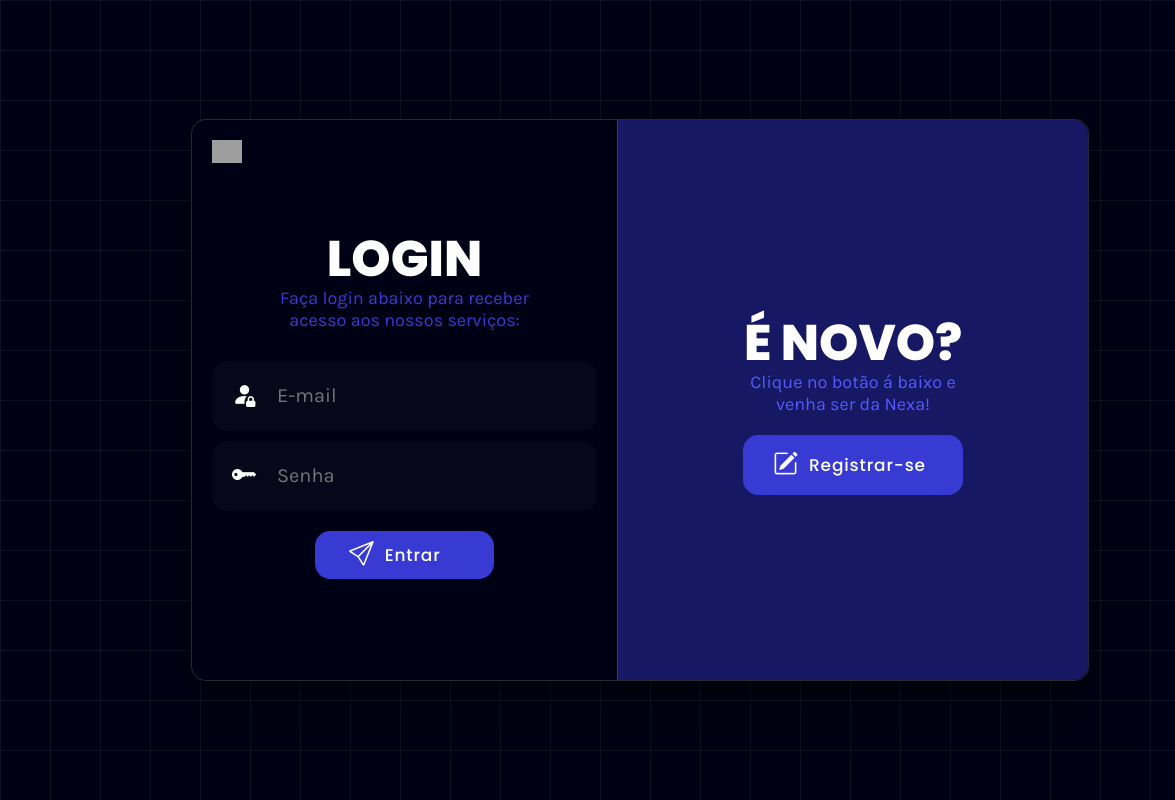
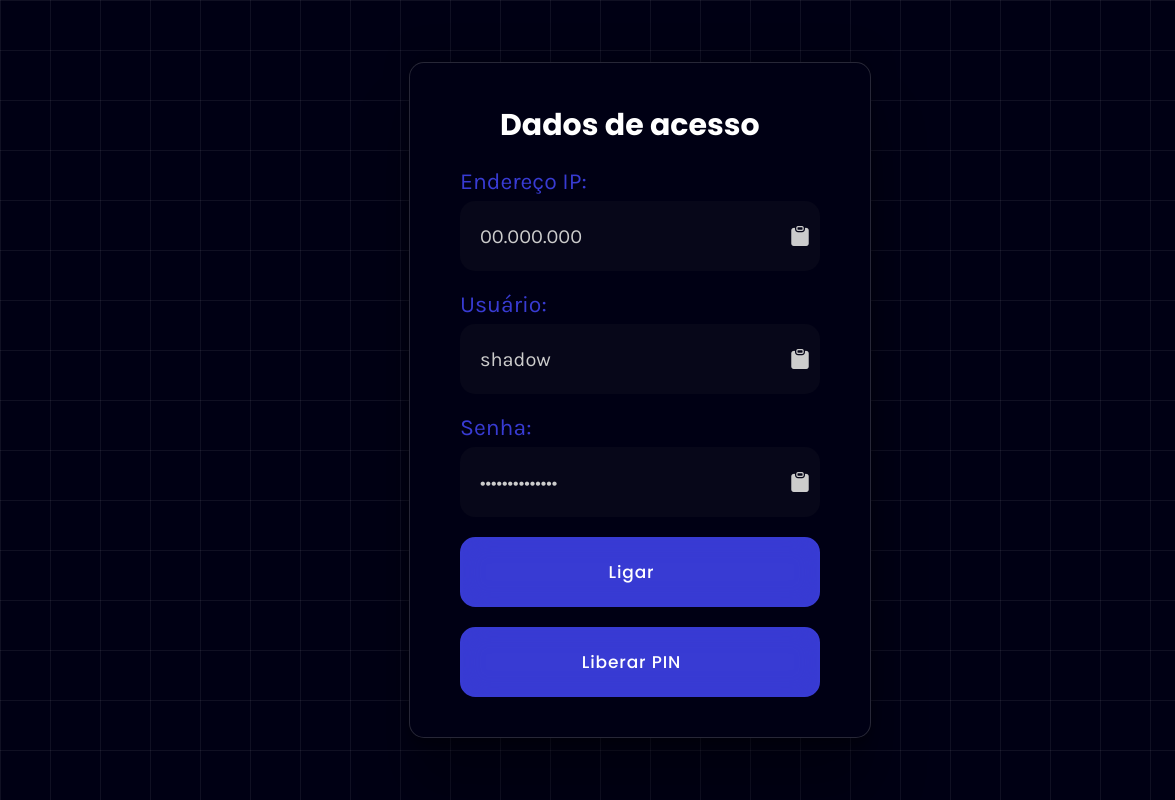
Before and after one commit to Thex2245/Tela-login, a plain HTML site: page index.html in a window 1280 px wide. Both pictures are taken after a click on the button "Registrar-se". Shown: the top 800 px of the page, 0-1175 px from the left. Drawn offline with nearby package versions, Linux system fonts and the light colour scheme; grey boxes are pictures that could not be loaded.

Commit message:
Conclusão - Painel de Máquinas

```diff
--- a/index.html
+++ b/index.html
@@ -6,7 +6,7 @@
     <link rel="stylesheet" href="https://cdn.jsdelivr.net/npm/bootstrap-icons@1.11.3/font/bootstrap-icons.min.css">
     <link rel="stylesheet" href="style.css">
     <link rel="shortcut icon" href="nexa-icon.png" type="image/png">
-    <script src="main.js" defer></script>
+    <script src="script.js" defer></script>
     <title>Login - Agency Nexa</title>
 </head>
 <body>
@@ -40,7 +40,37 @@
             <div class="registro">
                 <h1 class="titulo-registro">É NOVO?</h1>
                 <p class="desc-registro">Clique no botão á baixo e venha ser da Nexa!</p>
-                <button class="registrar-se"><i class="bi bi-pencil-square" id="lapis"></i><p class="registrar-txt">Registrar-se</p></button>
+                <button class="registrar-se" type="submit"><i class="bi bi-pencil-square" id="lapis"></i><p class="registrar-txt">Registrar-se</p></button>
+            </div>
+        </div>
+        <div class="maquinas">
+            <h1 class="dados-acesso">Dados de acesso</h1>
+            <div class="caixa-de-info">
+                <div class="info-with-txt">
+                    <p class="txt-info">Endereço IP:</p>
+                    <div class="info">
+                        <input class="info-maquinas" type="text" value="00.000.000" readonly>
+                        <i class="bi bi-clipboard-fill copy-icon"></i>
+                    </div>
+                </div>
+                <div class="info-with-txt">
+                    <p class="txt-info">Usuário:</p>
+                    <div class="info">
+                        <input class="info-maquinas" type="text" value="shadow" readonly>
+                        <i class="bi bi-clipboard-fill copy-icon"></i>
+                    </div>
+                </div>
+                <div class="info-with-txt">
+                    <p class="txt-info">Senha:</p>
+                    <div class="info">
+                        <input class="info-maquinas" type="password" value="senhaaleatoria" readonly>
+                        <i class="bi bi-clipboard-fill copy-icon"></i>
+                    </div>
+                </div>
+                <div class="botoes">
+                    <button class="btn-ligar">Ligar</button>
+                    <button class="btn-sunshine">Liberar PIN</button>
+                </div>
             </div>
         </div>
         <img class="discord" src="discord.svg" alt="Discord Icon">
--- a/main.js
+++ b/script.js
@@ -40,10 +40,37 @@ form.addEventListener("submit", (event) => {
 
 // Funcionamento do Botão do Discord
 const btn_discord = document.querySelector(".discord");
-console.log(btn_discord)
-
 
 btn_discord.addEventListener("click", () => {
     console.log('Discord button clicked');
     window.open("https://discord.gg/agencynexa", "_blank");
 });
+
+// APENAS TEMPORÁRIO
+const btnRegistro = document.querySelector(".registrar-se");
+const loginRegistro = document.querySelector(".login-registro");
+
+btnRegistro.addEventListener("click", function () {
+    loginRegistro.innerHTML = ""
+    loginRegistro.style.alignItems = "center"
+    loginRegistro.style.justifyContent = "center"
+    const loading = document.createElement("div")
+    loading.classList.add("lds-dual-ring")
+    loginRegistro.appendChild(loading)
+    setTimeout(carregarPainel, 2000);
+
+    function carregarPainel (){
+        loginRegistro.innerHTML = ""
+        loginRegistro.style.width = "auto"
+        loginRegistro.style.height = "auto"
+
+        var maquinas = document.querySelector('.maquinas');
+        loginRegistro.appendChild(maquinas);
+        var elements = document.querySelectorAll('.maquinas *');
+        elements.forEach(function(element) {
+            element.style.display = 'inherit';
+        });
+        maquinas.style.display = 'flex';
+        var caixaDeInfo = document.querySelector(".caixa-de-info")
+    }
+})
--- a/style.css
+++ b/style.css
@@ -40,6 +40,7 @@ background-size: 50px 50px; /* Tamanho das linhas */
     justify-content: center;
 }
 
+
 /* POSSUI A DIV "LOGIN" E "REGISTRO" */
 .login-registro {
     width: 70vw;
@@ -53,6 +54,137 @@ background-size: 50px 50px; /* Tamanho das linhas */
     box-shadow: rgba(0, 0, 0, 0.25) 0px 54px 55px, rgba(0, 0, 0, 0.12) 0px -12px 30px, rgba(0, 0, 0, 0.12) 0px 4px 6px, rgba(0, 0, 0, 0.17) 0px 12px 13px, rgba(0, 0, 0, 0.09) 0px -3px 5px;
     flex-wrap: nowrap;
     }
+
+/* INFORMAÇÕES MÁQUINAS COMEÇA AQUI */
+.maquinas * {
+    display: none;
+}
+
+.maquinas {
+    display: flex;
+    width: auto;
+    height: auto;
+    flex-direction: column;
+    align-items: center;
+    justify-content: center;
+    margin: 40px 50px 40px 50px;
+}
+
+.dados-acesso {
+    width: 280px;
+    height: auto;
+    font-family: "Poppins", sans-serif;
+    font-weight: 700;
+    color: #ffff;
+    font-size: 30px;
+    text-align: left;
+    animation: fadeInAnimation 1.5s ease-in forwards;
+    margin: 0;
+    cursor: default;
+    user-select: none;
+}
+
+.caixa-de-info {
+    flex-direction: column;
+}
+
+.copy-icon {
+    font-size: 20px;
+    color: #ccc;
+}
+
+.copy-icon:hover {
+    cursor: pointer;
+}
+
+.info {
+    display: flex;
+    align-items: center;
+    justify-content: center;
+    background-color: #1c1c2742;
+    border-radius: 15px;
+    margin-top: 10px;
+    padding: 10px;
+}
+
+.txt-info {
+    width: 200px;
+    height: 23px;
+    margin: 0;
+    color: #383bd3;
+    font-family: "Karla", sans-serif;
+    font-weight: 400;
+    font-size: 23px;
+    text-align: left;
+    cursor: default;
+    user-select: none;
+}
+
+.info-with-txt {
+    margin-top: 20px;
+    flex-direction: column;
+}
+
+.btn-ligar {
+    border: #383bd3 3px solid;
+    background: #383bd3;
+    padding: 0.35em;
+    padding-left: 1.0em;
+    border-radius: 0.9em;
+    display: flex;
+    align-items: center;
+    justify-content: center;
+    box-shadow: inset 0 0 1.6em -0.6em #383bd3;
+    overflow: hidden;
+    position: relative;
+    height: 70px;
+    width: 360px;
+    padding-right: 2em;
+    cursor: pointer;
+    margin-top: 20px;
+
+    /* Letras */
+    color: #ffff;
+    font-family: "Poppins", sans-serif;
+    font-size: 17px;
+    font-weight: 500;
+    letter-spacing: 0.05em;
+    text-align: center;
+}
+
+.btn-sunshine {
+    border: #383bd3 3px solid;
+    background: #383bd3;
+    padding: 0.35em;
+    padding-left: 1.0em;
+    border-radius: 0.9em;
+    display: flex;
+    align-items: center;
+    justify-content: center;
+    box-shadow: inset 0 0 1.6em -0.6em #383bd3;
+    overflow: hidden;
+    position: relative;
+    height: 70px;
+    width: 360px;
+    padding-right: 2em;
+    cursor: pointer;
+    margin-top: 20px;
+
+    /* Letras */
+    color: #ffff;
+    font-family: "Poppins", sans-serif;
+    font-size: 17px;
+    font-weight: 500;
+    letter-spacing: 0.05em;
+    text-align: center;
+}
+
+.botoes {
+    display: flex;
+    flex-direction: column;
+}
+
+/* INFORMAÇÕES MÁQUINAS TERMINA AQUI */
 
 /* DEFINE A DIV PARA OCUPAR APENAS 50% NA HORIZONTAL*/
 .login {
@@ -297,6 +429,43 @@ form {
     cursor: pointer;
 }
 
+/* CARREGANDO */
+
+
+.lds-dual-ring,
+.lds-dual-ring:after {
+    box-sizing: border-box;
+}
+.lds-dual-ring {
+    display: inline-block;
+    width: 50px;
+    height: 50px;
+}
+.lds-dual-ring:after {
+    color: #383bd3;
+    display: none;
+    content: " ";
+    display: flex;
+    width: 64px;
+    height: 64px;
+    margin: 8px;
+    border-radius: 50%;
+    border: 6.4px solid currentColor;
+    border-color: currentColor transparent currentColor transparent;
+    animation: lds-dual-ring 1s linear infinite;
+}
+@keyframes lds-dual-ring {
+    0% {
+    transform: rotate(0deg);
+    }
+    100% {
+    transform: rotate(360deg);
+    }
+}
+
+
+
+
 /* RESPONSIVIDADE */
 
 @media screen and (max-width: 500px){
```
